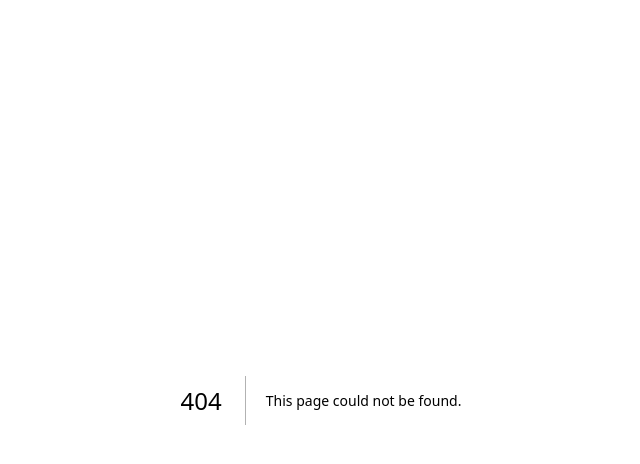
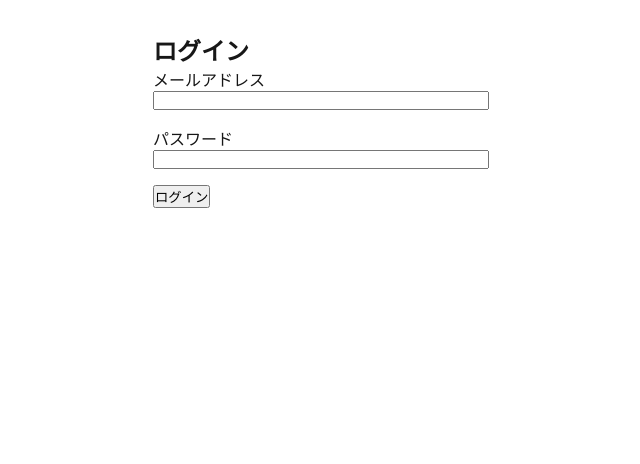
Before and after one commit to Chayney/nextjs-typescript, a Next.js app: page /login in a window 1280 px wide. Before the commit this address had no page. Shown: the top 464 px of the page, without its empty margins (319-959 px from the left). Built offline with nearby package versions, Linux system fonts and the light colour scheme.

Commit message:
ログインフォームの作成

```diff
--- /dev/null
+++ b/pages/login.tsx
@@ -0,0 +1,57 @@
+import { useState } from 'react';
+import { useRouter } from 'next/router';
+
+export default function LoginPage() {
+    const [email, setEmail] = useState('');
+    const [password, setPassword] = useState('');
+    const [message, setMessage] = useState('');
+    const router = useRouter();
+
+    const handleSubmit = async (e: React.FormEvent) => {
+        e.preventDefault();
+
+        const res = await fetch('/api/auth/login', {
+            method: 'POST',
+            headers: { 'Content-Type': 'application/json' },
+            body: JSON.stringify({ email, password }),
+        });
+
+        const data = await res.json();
+
+        if (res.ok) {
+            router.push('/');
+        } else {
+            setMessage(data.message || 'ログインに失敗しました');
+        }
+    };
+
+    return (
+        <div style={{ padding: '2rem', maxWidth: '400px', margin: '0 auto' }}>
+            <h2>ログイン</h2>
+            <form onSubmit={handleSubmit}>
+                <label>
+                    メールアドレス
+                    <input
+                        type="email"
+                        value={email}
+                        onChange={(e) => setEmail(e.target.value)}
+                        required
+                        style={{ display: 'block', marginBottom: '1rem', width: '100%' }}
+                    />
+                </label>
+                <label>
+                    パスワード
+                    <input
+                        type="password"
+                        value={password}
+                        onChange={(e) => setPassword(e.target.value)}
+                        required
+                        style={{ display: 'block', marginBottom: '1rem', width: '100%' }}
+                    />
+                </label>
+                <button type="submit">ログイン</button>
+            </form>
+            {message && <p style={{ color: 'red' }}>{message}</p>}
+        </div>
+    );
+}
```
Also changed, not shown: pages/api/auth/logout.ts (added, +14 -0 lines).
